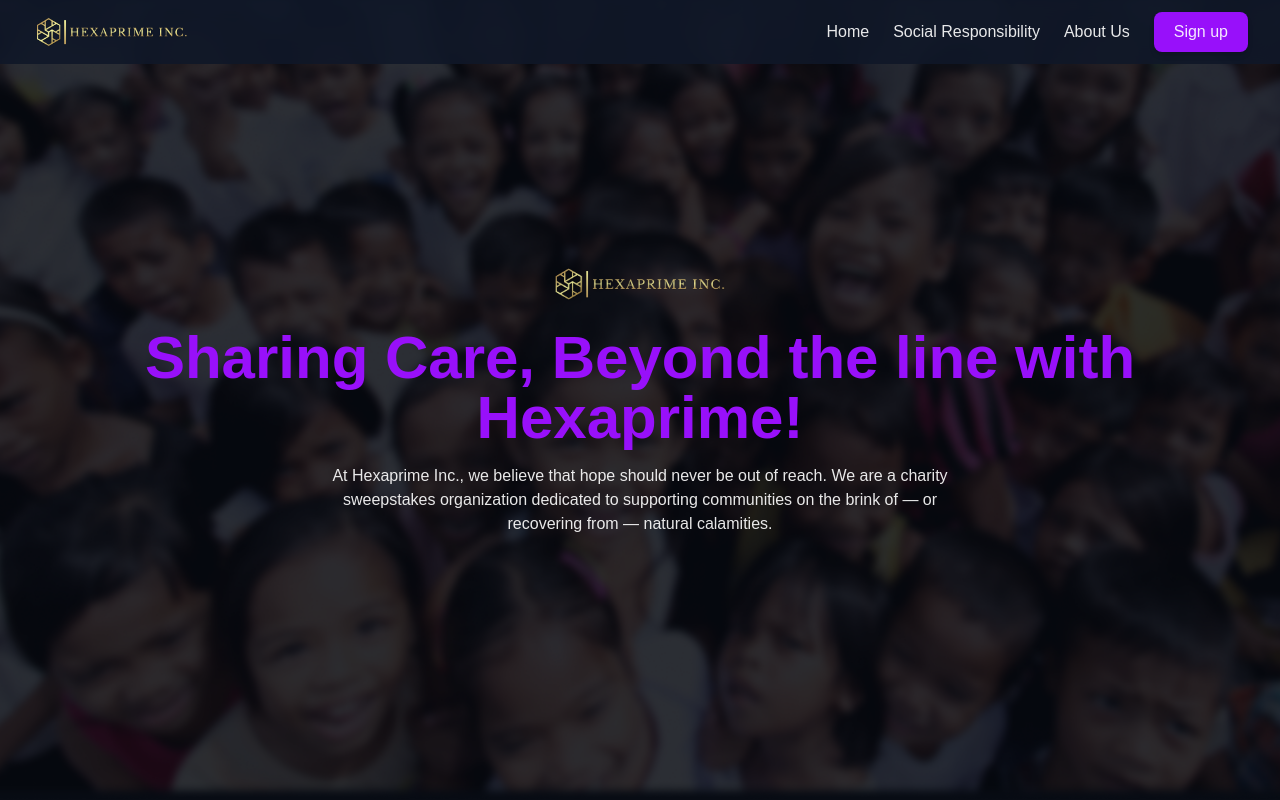
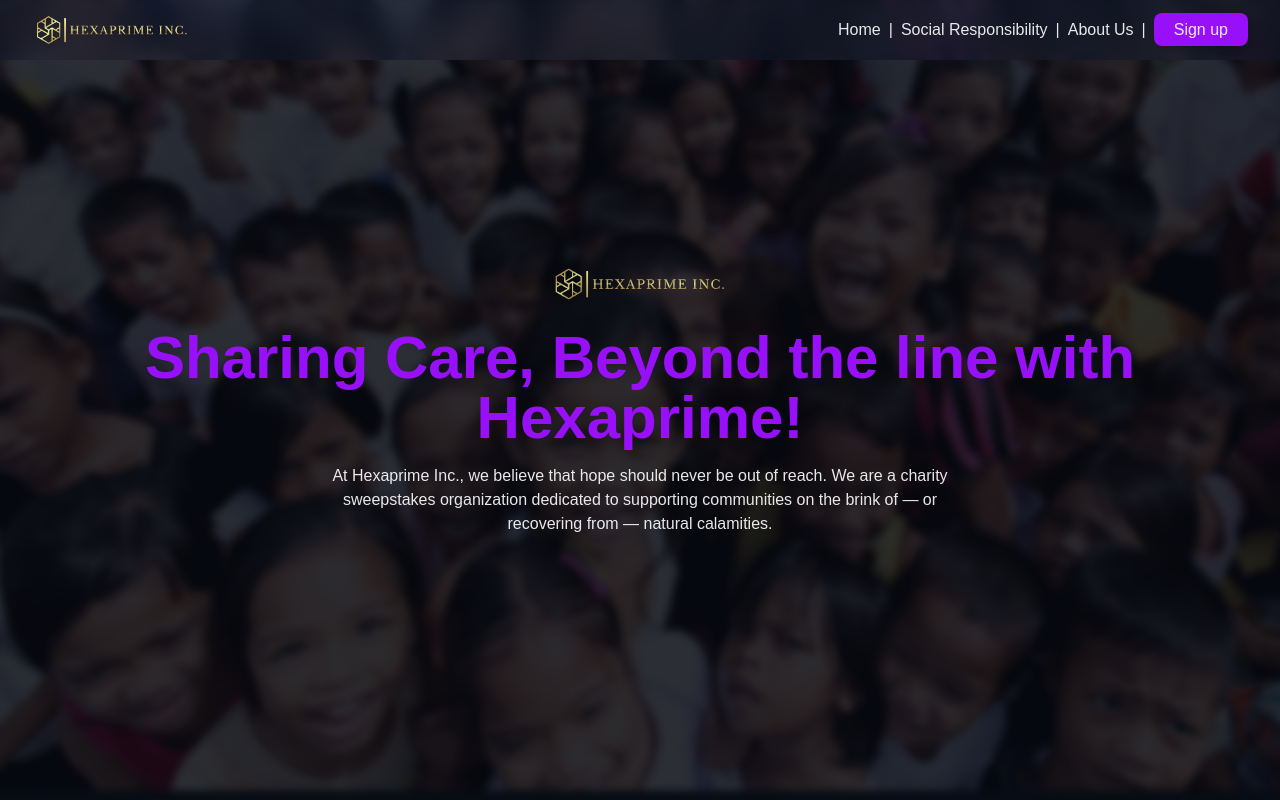
Before and after one commit to NETAD-MIKHAIL/hexaprime-portal, a Next.js app: page / in a window 1280 px wide. Shown: the top 800 px of the page. Built offline with nearby package versions, Linux system fonts and the light colour scheme.

Commit message:
Update header: add kiddiekid.png overlay background

```diff
--- a/app/page.tsx
+++ b/app/page.tsx
@@ -38,9 +38,20 @@ export default function Home() {
     <main className="bg-gray-900 text-white min-h-screen">
 
       {/* Header */}
-      <header className="w-full fixed top-0 left-0 z-50 bg-gray-900/90 backdrop-blur-md border-0 shadow-none">
-      <nav className="max-w-7xl mx-auto flex justify-between items-center px-8 py-3">
+      <header className="w-full fixed top-0 left-0 z-50 border-0 shadow-none">
+        {/* Background image overlay */}
+        <div className="absolute inset-0">
+          <Image
+            src="/kiddiekid.png"
+            alt="Header Background"
+            fill
+            className="object-cover"
+          />
+          {/* Semi-transparent overlay */}
+          <div className="absolute inset-0 bg-gray-900/70 backdrop-blur-md"></div>
+        </div>
 
+        <nav className="relative max-w-7xl mx-auto flex justify-between items-center px-8 py-3">
           {/* LOGO */}
           <div className="flex-shrink-0">
             <Image
@@ -53,12 +64,23 @@ export default function Home() {
           </div>
 
           {/* Menu Items */}
-        <ul className="hidden md:flex items-center text-white/90 font-medium ml-8 space-x-6">
-          <li className="hover:text-purple-400 cursor-pointer transition">Home</li>
-          <li className="hover:text-purple-400 cursor-pointer transition">Social Responsibility</li>
-          <li className="hover:text-purple-400 cursor-pointer transition">About Us</li>
-          <li className="px-5 py-2 bg-purple-600 rounded-lg hover:bg-purple-700 transition cursor-pointer shadow-md">
+          <ul className="hidden md:flex items-center text-white/90 font-medium ml-8">
+            <li className="flex items-center">
+              <span className="hover:text-purple-400 cursor-pointer transition">Home</span>
+              <span className="mx-2">|</span>
+            </li>
+            <li className="flex items-center">
+              <span className="hover:text-purple-400 cursor-pointer transition">Social Responsibility</span>
+              <span className="mx-2">|</span>
+            </li>
+            <li className="flex items-center">
+              <span className="hover:text-purple-400 cursor-pointer transition">About Us</span>
+              <span className="mx-2">|</span>
+            </li>
+            <li>
+              <span className="px-5 py-2 bg-purple-600 rounded-lg hover:bg-purple-700 transition cursor-pointer shadow-md">
                 Sign up
+              </span>
             </li>
           </ul>
 
@@ -66,7 +88,6 @@ export default function Home() {
           <div className="md:hidden text-white cursor-pointer text-2xl">
             ☰
           </div>
-
         </nav>
       </header>
 
```
Lines whose indentation alone changed are shown as unchanged.
